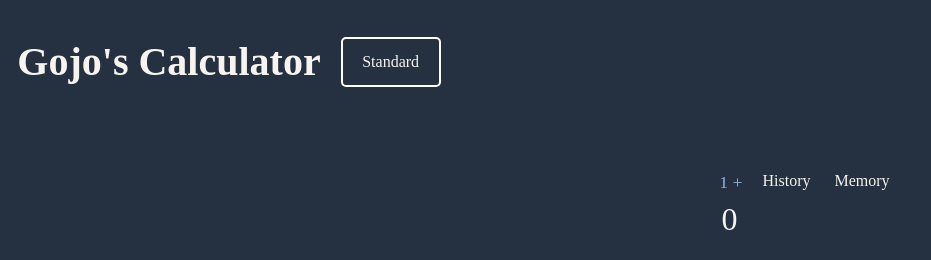
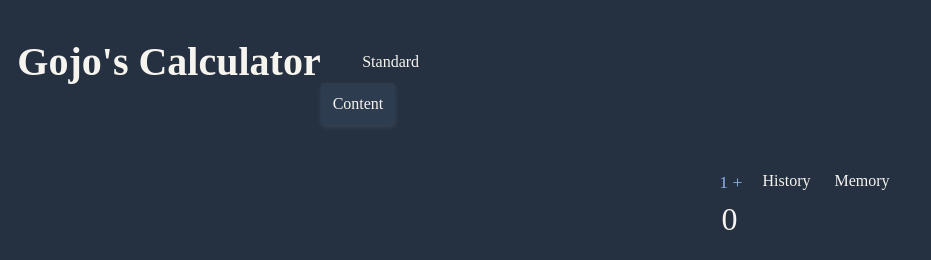
Before and after one commit to Lirmortoch/calc-v1-, a website built with webpack: page index.html in a window 1280 px wide. Both pictures are taken after a click on the button "Standard". Shown: the top 260 px of the page, 137-1068 px from the left. Built offline with nearby package versions, Linux system fonts and the light colour scheme; files whose address does not match are found by name.

Commit message:
Добавили кнопку переключения и стили для неё

```diff
--- a/css/style.css
+++ b/css/style.css
@@ -180,12 +180,41 @@ body {
     gap: 5px;
 }
 
-.calculator__mode-switcher {
+button.calculator__mode-switcher {
     height: 50px;
     width: 100px;
     background-color: var(--back-color);
     margin: 0 0 0 20px;
-    border: 2px solid white;
+}
+
+.calculator__mode-switcher:hover {
+    background-color: var(--back-btn-color);
+    border-radius: 10px;
+}
+
+.dropdown {
+    position: relative;
+
+}
+
+.dropdown__menu {
+    position: absolute;
+    left: 0;
+    top: calc(100% - .25rem);
+    background-color: var(--back-btn-color);
+    padding: .75rem;
+    border-radius: .25rem;
+    box-shadow: 0 2px 5px 0 rgba(255, 255, 255, .1);
+    opacity: 0;
+    transform: translateY(-10px);
+    transition: opacity 150ms ease-in-out, transform 150ms ease-in-out;
+    pointer-events: none;
+}
+
+.dropdown > .button:focus + .dropdown__menu {
+    opacity: 1;
+    transform: translateY(0);
+    pointer-events: auto;
 }
 
 .calculator__action-section {
--- a/index.html
+++ b/index.html
@@ -20,7 +20,14 @@
                 <a rel="noopener noreferrer" target="_blank" href="https://www.youtube.com/watch?v=qXvdQiAXUZE">Gojo's</a> Calculator
             </h1>
 
-            <button class="calculator__mode-switcher button">Standard</button>
+            <div class="dropdown">
+                <button class="calculator__mode-switcher button">Standard</button>
+
+                <div class="dropdown__menu">
+                    Content
+                </div>
+            </div>
+
 
             <nav class="header__nav nav">
                 <a href="#" class="nav__link">About</a>
--- a/script.js
+++ b/script.js
@@ -97,9 +97,3 @@ function turnOnHistoryMode(currentMode) {
 if (currentHistoryMode !== null) turnOnHistoryMode(currentHistoryMode);
 
 historyBlock.addEventListener('click', switchHistoryMode);
-
-function initCalc() {
-
-}
-
-initCalc();
```
